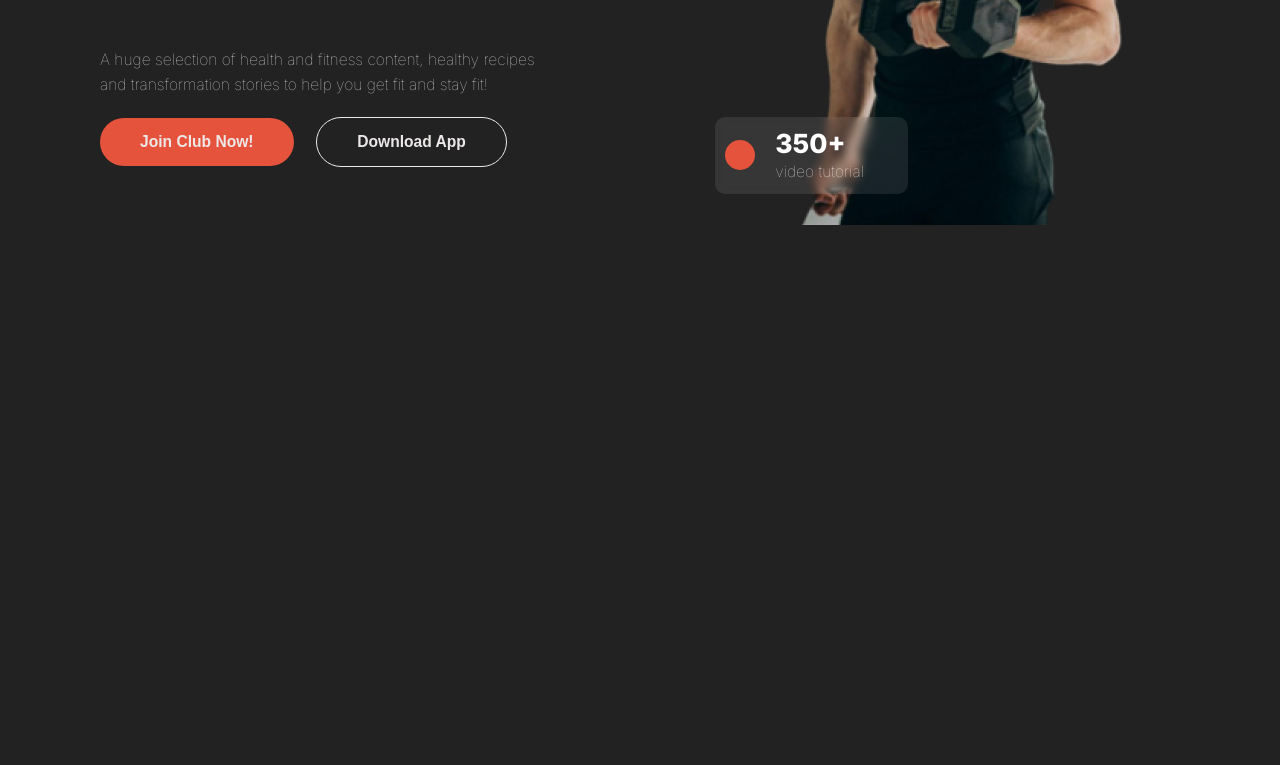
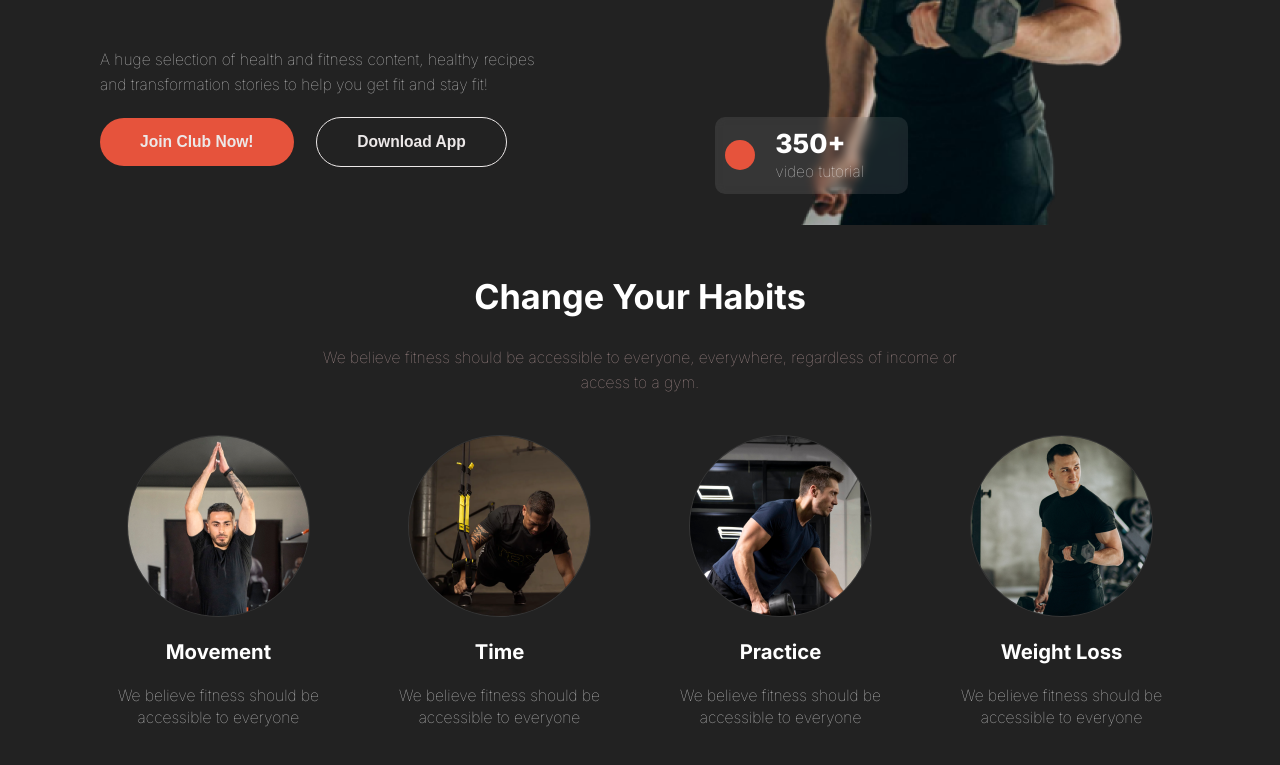
Before and after one commit to Mohibul880/A2-versatile-ui, a plain HTML site: page index.html in a window 1280 px wide. Shown: the part 473-1238 px from the top of the page. Before the commit the page ends 800 px from the top, so only its background shows below. Drawn offline with Linux system fonts and the light colour scheme; files whose address does not match are found by name.

Commit message:
habits point section add

```diff
--- a/index.html
+++ b/index.html
@@ -52,6 +52,68 @@
           </div>
         </div>
       </header>
+      <main>
+        <!-- habits point section -->
+        <section class="habit">
+          <div class="habit_content">
+            <h2>Change Your Habits</h2>
+            <p>
+              We believe fitness should be accessible to everyone, everywhere,
+              regardless of income or <br />
+              access to a gym.
+            </p>
+          </div>
+          <div class="habit_images">
+            <div class="box_one">
+              <div class="box_one_content">
+                <div class="box_img">
+                  <img src="./images/image 2.png" alt="" />
+                </div>
+                <h3>Movement</h3>
+                <p>
+                  We believe fitness should be <br />
+                  accessible to everyone
+                </p>
+              </div>
+            </div>
+            <div class="box_two">
+              <div class="box_two_content">
+                <div class="box_img">
+                  <img src="./images/image 3.png" alt="" />
+                </div>
+                <h3>Time</h3>
+                <p>
+                  We believe fitness should be <br />
+                  accessible to everyone
+                </p>
+              </div>
+            </div>
+            <div class="box_three">
+              <div class="box_three_content">
+                <div class="box_img">
+                  <img src="./images/image 4.png" alt="" />
+                </div>
+                <h3>Practice</h3>
+                <p>
+                  We believe fitness should be <br />
+                  accessible to everyone
+                </p>
+              </div>
+            </div>
+            <div class="box_four">
+              <div class="box_four_content">
+                <div class="box_img">
+                  <img src="./images/image 5.png" alt="" />
+                </div>
+                <h3>Weight Loss</h3>
+                <p>
+                  We believe fitness should be <br />
+                  accessible to everyone
+                </p>
+              </div>
+            </div>
+          </div>
+        </section>
 
 </body>
 </html>
--- a/style/styles.css
+++ b/style/styles.css
@@ -190,3 +190,78 @@ nav span {
   .smart_container .free_tutorial h3 {
     font-size: var(--h2);
   }
+
+  /* habits point section */
+.habit {
+    padding: 0 10rem;
+    margin-top: 8rem;
+    margin-bottom: 4rem;
+    display: flex;
+    justify-content: center;
+    align-items: center;
+    flex-direction: column;
+  }
+
+  .habit .habit_content h2,
+  .habit .habit_content p {
+    text-align: center;
+  }
+
+  .habit_content h2 {
+    font-size: var(--h2);
+  }
+
+  .habit_content p {
+    font-size: var(--h5);
+    color: rgba(215, 180, 180, 0.8);
+    line-height: 2.5rem;
+    font-weight: 100;
+    margin-bottom: 4rem;
+  }
+
+  .habit .habit_images {
+    display: grid;
+    grid-template-columns: repeat(4, 1fr);
+    gap: 8rem;
+  }
+
+  .habit .habit_images img {
+    border-radius: 50%;
+    text-align: center;
+    border: 1px solid rgba(236, 232, 232, 0.1);
+  }
+
+  .box_one_content .box_img,
+  .box_two_content .box_img,
+  .box_three_content .box_img,
+  .box_four_content .box_img {
+    text-align: center;
+  }
+
+  .box_one_content h3,
+  .box_one_content p,
+  .box_two_content h3,
+  .box_two_content p,
+  .box_three_content h3,
+  .box_three_content p,
+  .box_four_content h3,
+  .box_four_content p {
+    text-align: center;
+  }
+
+  .box_one_content h3,
+  .box_two_content h3,
+  .box_three_content h3,
+  .box_four_content h3 {
+    font-size: var(--h4);
+  }
+
+  .box_one_content p,
+  .box_two_content p,
+  .box_three_content p,
+  .box_four_content p {
+    font-size: var(--h5);
+    color: rgba(255, 255, 255, 0.8);
+    line-height: 2.2rem;
+    font-weight: 100;
+  }
```
